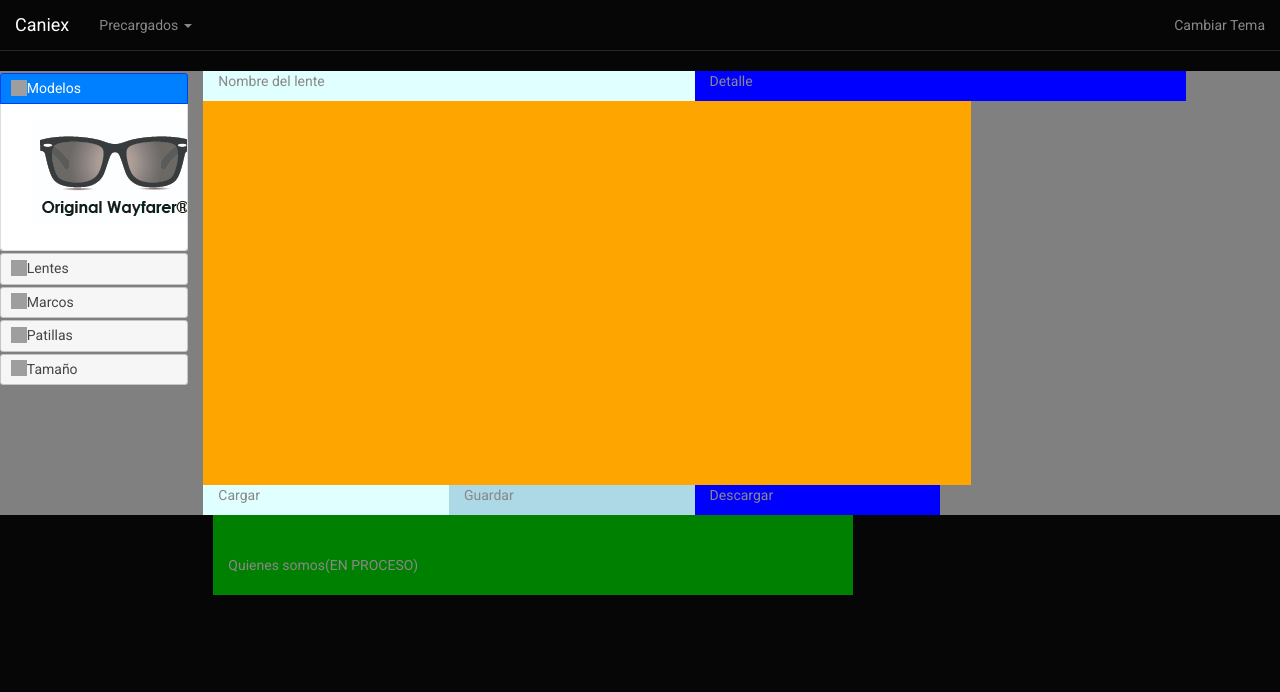
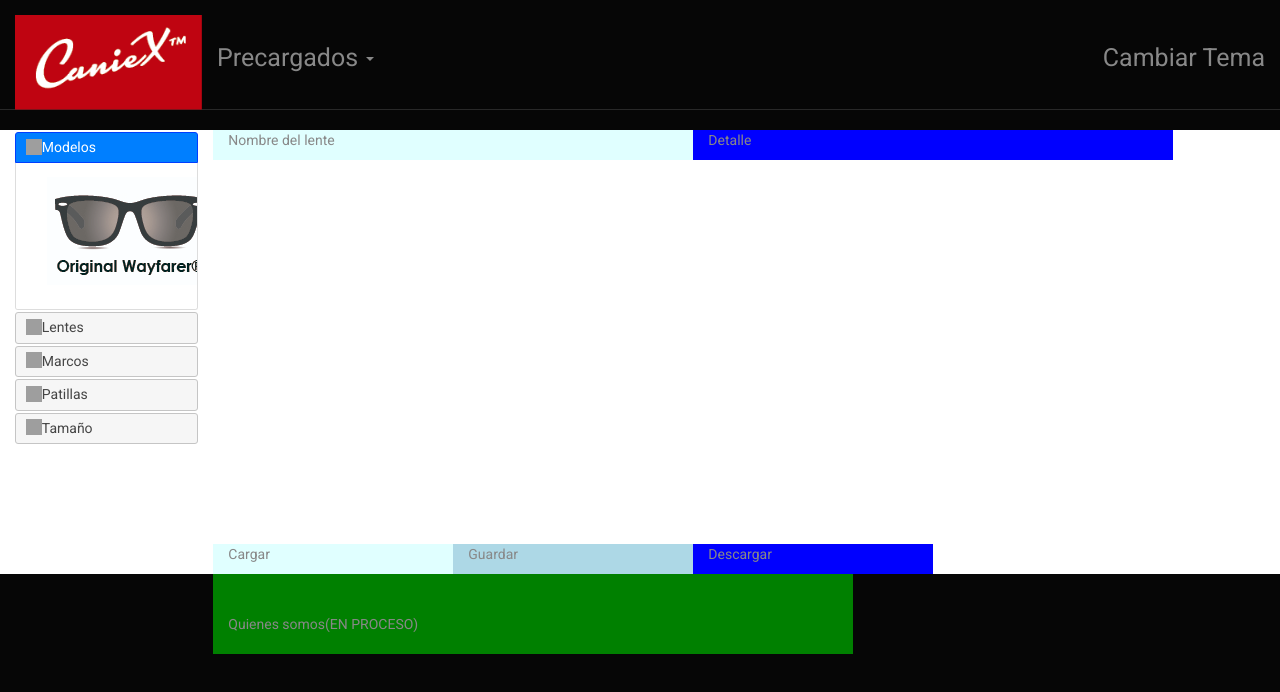
Before and after one commit to JuanCangelosi/ProyectoIAW, a plain HTML site: page ejemplo.html in a window 1280 px wide. Drawn offline with nearby package versions, Linux system fonts and the light colour scheme; grey boxes are pictures that could not be loaded.

Commit message:
Acomodamiento de la parte visual

```diff
--- a/csspropios/estilo.css
+++ b/csspropios/estilo.css
@@ -1,8 +1,37 @@
+#logo{
+	width:	187px;
+    height: 95px;
+}
+
+#navbar{
+	height:110px;
+}
+
+.navbar-header{
+	width:	187px;
+    height: 95px;
+	padding-top:0px;
+}
+
+.navbar-brand,
+.navbar-nav li a {
+    line-height: 85px;
+	font-size: 25px;
+}
 
 
+#panel_edicion{
+	background-color:#FFFFFF;
+	/*background-color:#726958*/
+	margin:auto;
+}
+
+#table_acc{
+	margin: auto;
+}
+
 #display_anteojos{
-	background:	orange;
+	background:	white;
 	width:	768px;
     height: 384px;
-
 }
--- a/ejemplo.html
+++ b/ejemplo.html
@@ -6,7 +6,7 @@
     <meta name="viewport" content="width=device-width, initial-scale=1">
     <!-- The above 3 meta tags *must* come first in the head; any other head content must come *after* these tags -->
     <title>Caniex™ Anteojos</title>
-
+	<link rel="shortcut icon" type="images/Caniexlogo.png" href="images/Caniexlogo.png" />
      <link rel="stylesheet" href="http://code.jquery.com/ui/1.12.1/themes/base/jquery-ui.css">
 	<!-- <link rel="stylesheet" href="/resources/demos/style.css"> -->
 
@@ -27,17 +27,12 @@
     <![endif]-->
   </head>
   <body>
-  <nav class="navbar navbar-default navbar-static-top">
+  <nav class="navbar navbar-default navbar-static-top" id="navbar">
   <div class="container-fluid">
+
     <!-- Brand and toggle get grouped for better mobile display -->
     <div class="navbar-header">
-      <button type="button" class="navbar-toggle collapsed" data-toggle="collapse" data-target="#bs-example-navbar-collapse-1" aria-expanded="false">
-        <span class="sr-only">Toggle navigation</span>
-        <span class="icon-bar"></span>
-        <span class="icon-bar"></span>
-        <span class="icon-bar"></span>
-      </button>
-      <a class="navbar-brand" href="#">Caniex</a>
+      <a class="navbar-brand" href="#"><img src="images/Caniexlogo.png" id="logo" alt="logotipo Caniex"></a>
     </div>
 
     <!-- Collect the nav links, forms, and other content for toggling -->
@@ -46,7 +41,9 @@
         <li class="dropdown">
           <a href="#" class="dropdown-toggle" data-toggle="dropdown" role="button" aria-haspopup="true" aria-expanded="false">Precargados <span class="caret"></span></a>
           <ul class="dropdown-menu">
-            <li><a href="#">Action</a></li>
+
+			<!-- Aca irian precargados -->
+			<li><a href="#">Action</a></li>
             <li><a href="#">Another action</a></li>
             <li><a href="#">Something else here</a></li>
             <li role="separator" class="divider"></li>
@@ -63,9 +60,9 @@
   </div><!-- /.container-fluid -->
 </nav>
 
-	<!--	Comienza fila de edicion, que contien en una columna la tabla de edicion, y en la segunda column la tabla
+	<!--	Comienza panel de , que contien en una columna la tabla de edicion, y en la segunda column la tabla
 		de muestreo-->
-	<div class="row" style="background-color:gray;">
+	<div class="row" id="panel_edicion">
 
 	<!--	Comienza fila de edicion, que contien en una columna la tabla de edicion	-->
 
@@ -79,13 +76,12 @@
 		  <h3>Modelos</h3>
 		  <div>
 			<p id="mostrarModelo">
-				<img src="muestra_modelos/MinOriginalwayfarer.jpg" alt="Imagen de muestra de anteojos Original Wayfarer" width="166" height="108" id="mod_OriginalWayfarer">
+				<img src="images/muestra_modelos/MinOriginalwayfarer.jpg" alt="Imagen de muestra de anteojos Original Wayfarer" width="166" height="108" id="mod_OriginalWayfarer">
 			</p>
 		  </div>
 		  <h3>Lentes</h3>
 		  <div>
 			<p>
-			 Aca van los lentes
 				<button class="btn btn-primary btn-sm" onclick="chngClscLns('st4')">Rojo</button>
 				<button class="btn btn-primary btn-sm" onclick="chngClscLns('st5')">Verde</button>
 				<button class="btn btn-primary btn-sm" onclick="chngClscLns('st6')">Azul</button>
```
Also changed, not shown: images/Caniexlogo.png (added), images/muestra_modelos/MinOriginalwayfarer.jpg (renamed from muestra_modelos/MinOriginalwayfarer.jpg), 1 other file.
